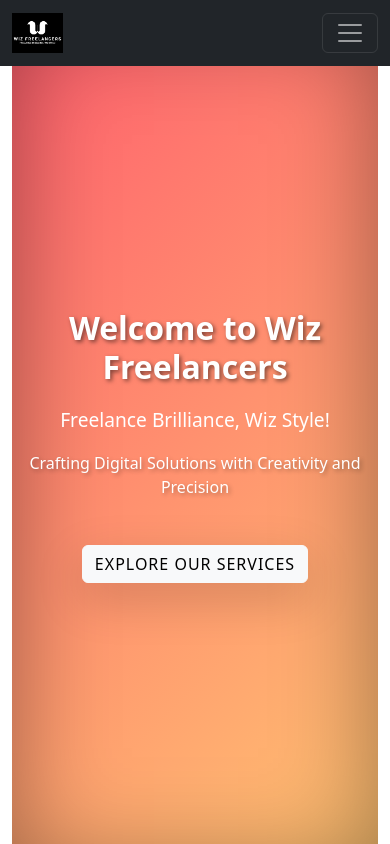
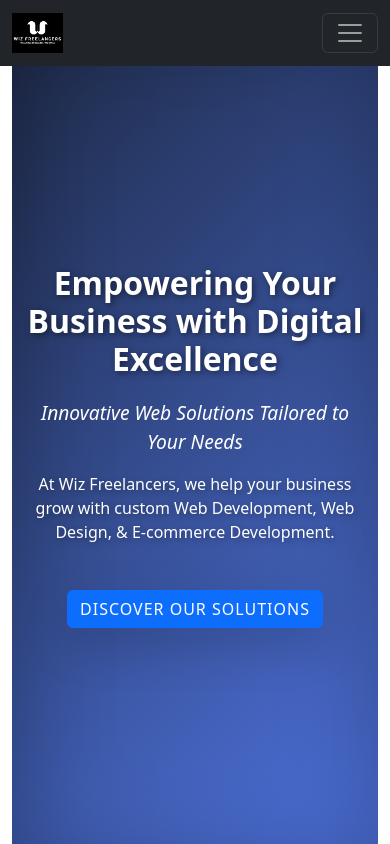
Before and after one commit to wiz-freelancers/wizfreelancers, a React (Create React App) app in the folder wiz/: page / in a window 390 px wide. Shown: the top 844 px of the page. Built offline with nearby package versions, Linux system fonts and the light colour scheme.

Commit message:
first commit

```diff
--- a/wiz/src/components/Home.css
+++ b/wiz/src/components/Home.css
@@ -1,9 +1,9 @@
 /* Hero Section */
 .hero-section {
     position: relative;
-    background-image: linear-gradient(135deg, #FF5F6D, #FFC371);
+    background-image: linear-gradient(135deg, #1E2A47, #4E73DF); /* Sleek and professional gradient */
     background-size: cover;
-    background-position: center center; /* Ensure the background is always centered */
+    background-position: center center;
     color: white;
     display: flex;
     flex-direction: column;
@@ -14,81 +14,81 @@
     height: 100vh;
     z-index: 1;
     overflow: hidden;
-    box-shadow: inset 0 0 100px rgba(0, 0, 0, 0.4);
-    animation: gradientAnimation 10s ease infinite;
-    padding: 0 30px; /* Remove extra vertical padding */
-    margin: 0; /* Remove margin */
+    box-shadow: inset 0 0 100px rgba(0, 0, 0, 0.3); /* Subtle shadow */
+    animation: gradientAnimation 15s ease infinite;
+    padding: 0 30px;
+    margin: 0;
   }
 
-/* Add subtle animation on background */
+  /* Subtle background animation */
   @keyframes gradientAnimation {
-    0% {
-        background-position: 0 0;
-    }
-    50% {
-        background-position: 100% 100%;
-    }
-    100% {
-        background-position: 0 0;
-    }
+    0% { background-position: 0 0; }
+    50% { background-position: 100% 100%; }
+    100% { background-position: 0 0; }
   }
 
   /* Hero Section Titles */
   .hero-title {
-    font-size: 3rem;
+    font-size: 3.5rem;
     font-weight: bold;
-    animation: fadeIn 1s ease-in-out;
+    animation: fadeIn 1.5s ease-in-out;
     margin-bottom: 20px;
-    text-shadow: 2px 2px 4px rgba(0, 0, 0, 0.5); /* Added text-shadow for better visibility */
+    text-shadow: 2px 2px 6px rgba(0, 0, 0, 0.5); /* Strong text shadow */
   }
 
   .hero-slogan {
     font-size: 1.5rem;
+    font-weight: 400;
     margin-top: 10px;
+    font-style: italic;
   }
 
   .hero-subtitle {
     font-size: 1.2rem;
     margin-top: 15px;
-    text-shadow: 2px 2px 4px rgba(0, 0, 0, 0.3);
+    text-shadow: 2px 2px 6px rgba(0, 0, 0, 0.3);
+    font-weight: 300;
+    max-width: 600px;
+    margin-left: auto;
+    margin-right: auto;
   }
 
   /* Hero Section Button */
   .hero-btn {
     margin-top: 30px;
-    padding: 12px 30px; /* Slightly larger padding for better clickability */
+    padding: 12px 30px;
     font-size: 1.2rem;
     border-radius: 30px;
     transition: all 0.3s ease-in-out;
-    background-color: #007bff; /* More noticeable background color */
+    background-color: #0056b3; /* Corporate blue */
     border: none;
     color: white;
     text-transform: uppercase;
     letter-spacing: 1px;
-    box-shadow: 0 4px 10px rgba(0, 0, 0, 0.2); /* Added shadow for depth */
+    box-shadow: 0 4px 10px rgba(0, 0, 0, 0.2); /* Soft shadow */
   }
 
   .hero-btn:hover {
-    background-color: #0056b3;
-    box-shadow: 0 6px 15px rgba(0, 0, 0, 0.3); /* Enhanced shadow on hover */
+    background-color: #00408d;
+    box-shadow: 0 6px 15px rgba(0, 0, 0, 0.3); /* Darker hover shadow */
   }
 
   /* Responsive Adjustments */
   @media (max-width: 1024px) {
     .hero-section {
-        padding: 0 20px; /* Less padding for tablets */
+      padding: 0 20px;
     }
 
     .hero-title {
-        font-size: 2.5rem;
+      font-size: 2.8rem;
     }
 
     .hero-slogan {
-        font-size: 1.3rem;
+      font-size: 1.4rem;
     }
 
     .hero-subtitle {
-        font-size: 1rem;
+      font-size: 1.1rem;
     }
 
     .hero-btn {
@@ -99,15 +99,15 @@
 
   @media (max-width: 768px) {
     .hero-section {
-        padding: 0 15px; /* Adjust padding for smaller mobile screens */
+      padding: 0 15px;
     }
 
     .hero-title {
-        font-size: 2rem;
+      font-size: 2.4rem;
     }
 
     .hero-slogan {
-        font-size: 1.2rem;
+      font-size: 1.3rem;
     }
 
     .hero-subtitle {
@@ -122,7 +122,7 @@
 
   @media (max-width: 480px) {
     .hero-section {
-        padding: 0 10px; /* Minimal padding for very small screens */
+      padding: 0 10px;
     }
 
     .hero-title {
@@ -142,6 +142,7 @@
       font-size: 0.9rem;
     }
   }
+
 
 
 /* Services Section */
--- a/wiz/src/components/Home.jsx
+++ b/wiz/src/components/Home.jsx
@@ -15,15 +15,18 @@
   <div className="container">
     <div className="row align-items-center justify-content-center text-center">
       <div className="col-lg-8">
-              <h1 className="hero-title animated-title">Welcome to Wiz Freelancers</h1>
-              <p className="hero-slogan">Freelance Brilliance, Wiz Style!</p>
-              <p className="hero-subtitle text-shadow">Crafting Digital Solutions with Creativity and Precision</p>
-              <Link to="/services" className="hero-btn btn btn-light shadow-lg hover-btn">Explore Our Services</Link>
+        <h1 className="hero-title">Empowering Your Business with Digital Excellence</h1>
+        <p className="hero-slogan">Innovative Web Solutions Tailored to Your Needs</p>
+        <p className="hero-subtitle text-shadow">
+          At Wiz Freelancers, we help your business grow with custom Web Development, Web Design, & E-commerce Development.
+        </p>
+        <Link to="/services" className="hero-btn btn btn-primary shadow-lg hover-btn">Discover Our Solutions</Link>
       </div>
     </div>
   </div>
   <div className="shape-background"></div>
 </div>
+
 
       {/* Services Section */}
       <div className="container py-5">
--- a/wiz/src/components/Services.jsx
+++ b/wiz/src/components/Services.jsx
@@ -1,6 +1,6 @@
 import React from 'react';
 import 'bootstrap/dist/css/bootstrap.min.css'; // Ensure Bootstrap is imported
-import { FaCode, FaPaintBrush } from 'react-icons/fa'; // Import icons
+import { FaCode, FaPaintBrush, FaShoppingCart } from 'react-icons/fa'; // Import icons
 
 const Services = () => {
   return (
@@ -15,8 +15,8 @@
       </div>
       <div className="row">
         {/* Web Development Service */}
-        <div className="col-md-6 mb-4">
-          <div className="card shadow-sm border-0">
+        <div className="col-md-4 col-sm-12 mb-4">
+          <div className="card shadow-sm border-0 h-100">
             <div className="card-body text-center">
               <FaCode size={50} className="mb-3 text-primary" />
               <h3 className="card-title">Web Development</h3>
@@ -27,13 +27,25 @@
           </div>
         </div>
         {/* Web Designing Service */}
-        <div className="col-md-6 mb-4">
-          <div className="card shadow-sm border-0">
+        <div className="col-md-4 col-sm-12 mb-4">
+          <div className="card shadow-sm border-0 h-100">
             <div className="card-body text-center">
               <FaPaintBrush size={50} className="mb-3 text-success" />
               <h3 className="card-title">Web Designing</h3>
               <p className="card-text">
                 Our creative web design services focus on creating visually appealing and functional websites that enhance user experience.
+              </p>
+            </div>
+          </div>
+        </div>
+        {/* E-commerce Development Service */}
+        <div className="col-md-4 col-sm-12 mb-4">
+          <div className="card shadow-sm border-0 h-100">
+            <div className="card-body text-center">
+              <FaShoppingCart size={50} className="mb-3 text-warning" />
+              <h3 className="card-title">E-commerce Development</h3>
+              <p className="card-text">
+                We specialize in building robust e-commerce platforms that are secure, scalable, and optimized for performance, enabling your business to thrive online.
               </p>
             </div>
           </div>
```
Lines whose indentation alone changed are shown as unchanged.
